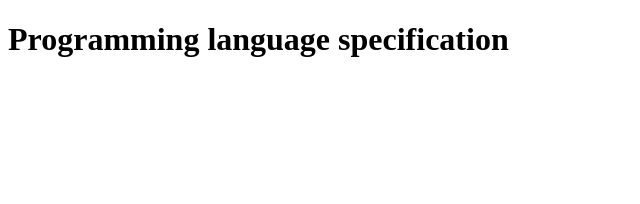
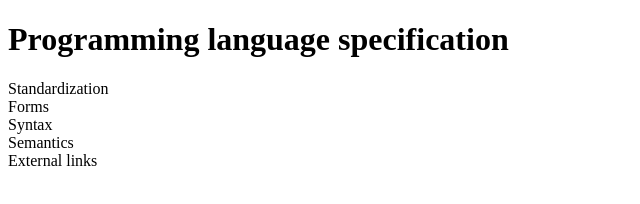
Before and after one commit to aygenyucel/sample-website-aygen-isaac, a plain HTML site: page index.html in a window 1280 px wide. Shown: the whole page, without its empty margins (0-640 px from the left). Drawn offline with Linux system fonts and the light colour scheme.

Commit message:
user story 3 and 4 added

```diff
--- a/index.html
+++ b/index.html
@@ -11,21 +11,32 @@
     <main id="main-doc">
       <h1>Programming language specification</h1>
       <section class="main-section">
-
+<header>
+  Standardization
+</header>
       </section>
-      <section class="main-section">
-
+      <section id="Forms" class="main-section">
+<header>
+  Forms
+</header>
       </section>
-      <section class="main-section">
-
+      <section id="Syntax" class="main-section">
+<header>
+  Syntax
+</header>
       </section>
-      <section class="main-section">
-
+      <section id="Semantics" class="main-section">
+<header>
+  Semantics
+</header>
       </section>
-      <section class="main-section">
-
+      <section id="External-links" class="main-section">
+<header>
+  External links
+</header>
       </section>
     </main>
+
 
 
 
```
